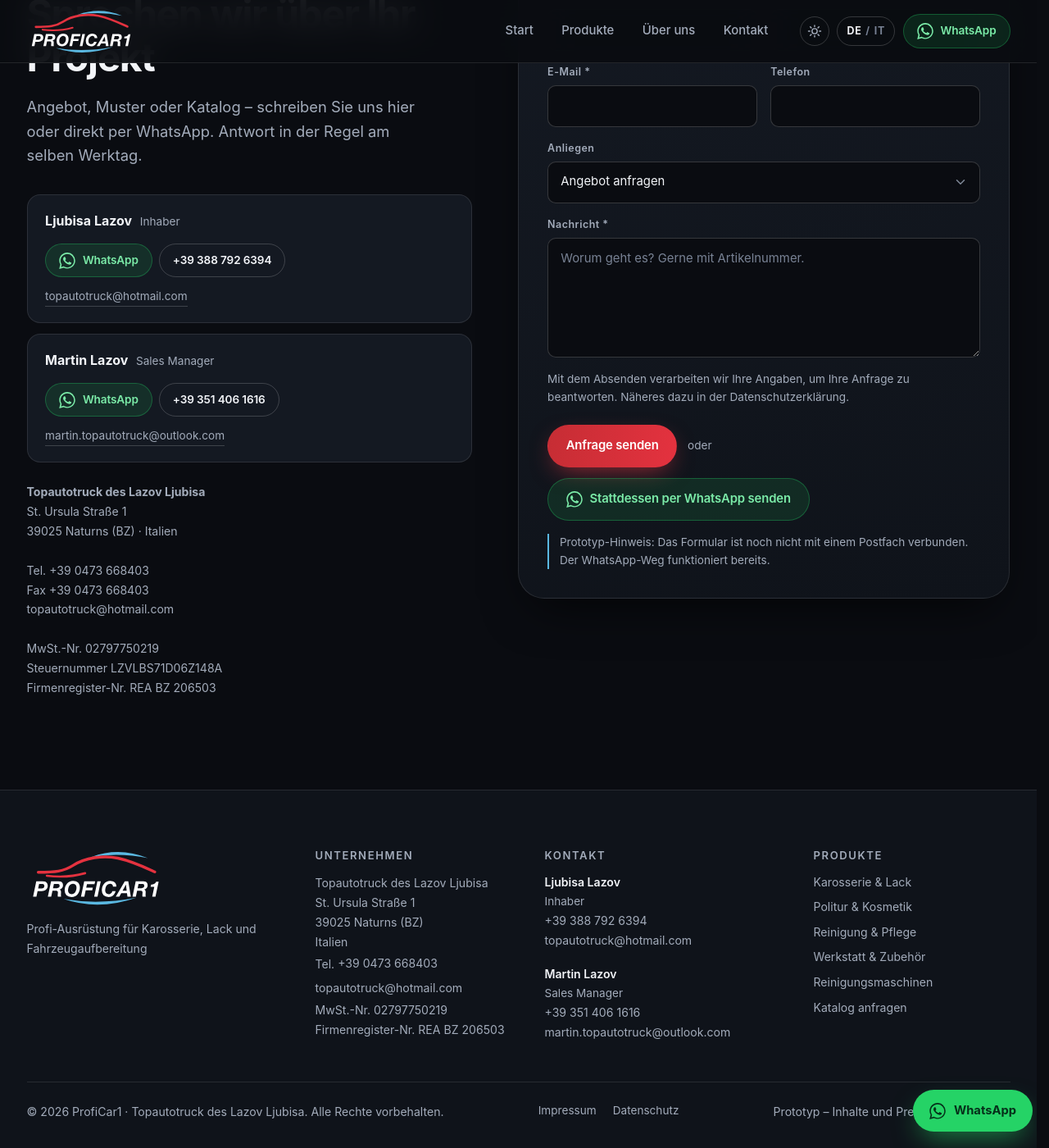
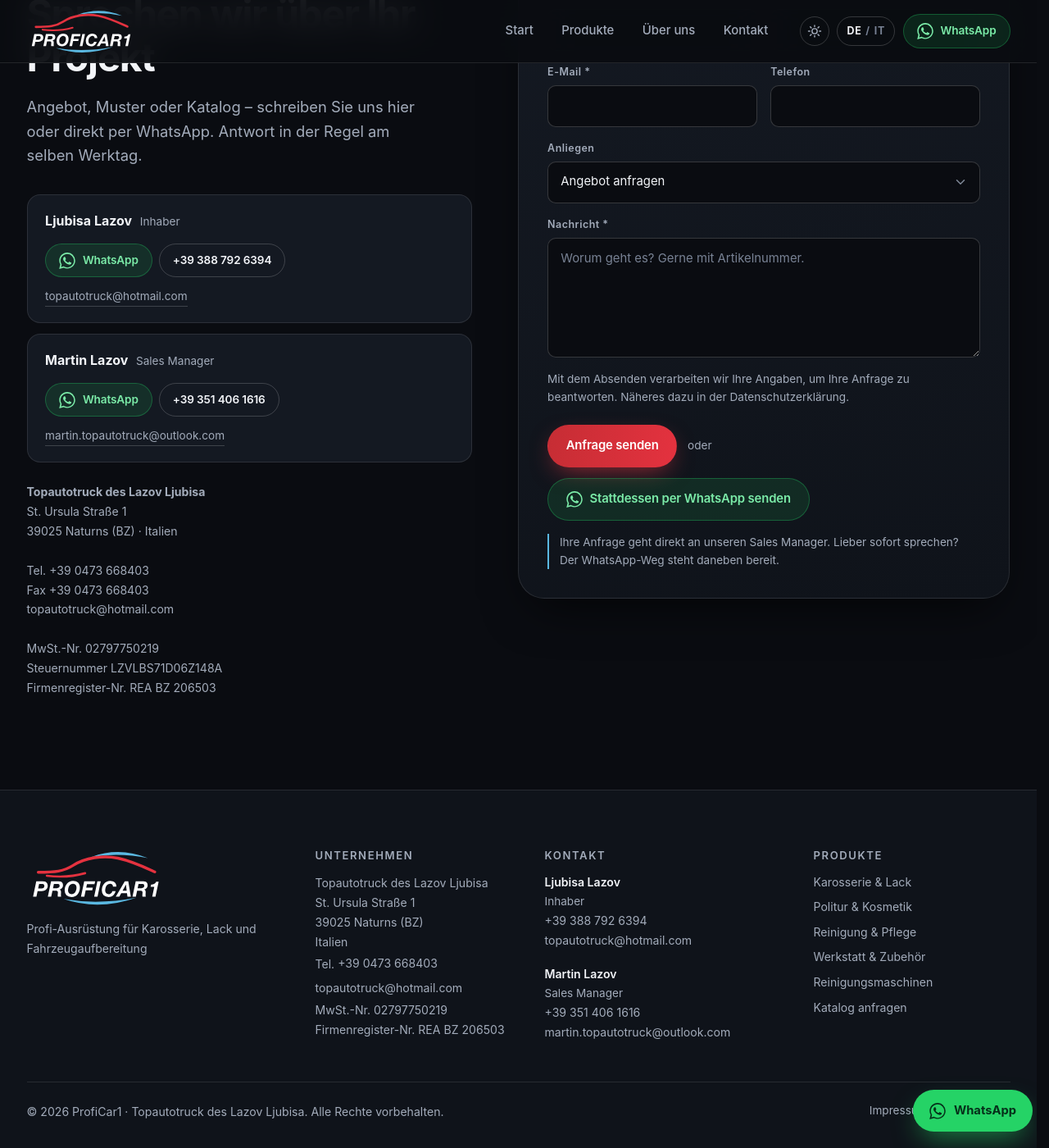
Before and after one commit to proficar1/website, a Jekyll site: the page built from index.html, in a window 1280 px wide and 1400 px high, scrolled down 4415 px. Shown: the whole window at 82% size. Built offline with Jekyll 4.4.1, drawn with Linux system fonts in a browser that asks for light colours.

Commit message:
Kontaktformular scharf geschaltet
Web3Forms-Key eingetragen, Anfragen gehen ab jetzt an
martin.topautotruck@outlook.com. Damit entfaellt der WhatsApp-Umweg
als Notloesung - der Knopf daneben bleibt als bewusste Alternative.

Beide Prototyp-Hinweise sind weg: der im Footer ganz, der unter dem
Formular weicht einem nuetzlichen Satz darueber, wo die Anfrage
landet.

Co-Authored-By: Claude Opus 5 (1M context) <noreply@anthropic.com>

```diff
--- a/_config.yml
+++ b/_config.yml
@@ -56,12 +56,13 @@ contacts:
 whatsapp: "393514061616"
 
 # Kontaktformular: Web3Forms (https://web3forms.com).
-# Der Access Key ist keine geheime Angabe – er steht in jeder Web3Forms-Seite
-# offen im Quelltext und taugt nur zum Zustellen an genau ein Postfach.
-# Den Key kostenlos auf web3forms.com mit der Zieladresse anfordern; solange
-# hier der Platzhalter steht, leitet das Formular auf WhatsApp um.
-# Zieladresse: martin.topautotruck@outlook.com (Martin Lazov)
-web3forms_key: "ACCESS-KEY-EINTRAGEN"
+# Der Access Key ist keine geheime Angabe – er steht laut Anbieter bewusst
+# offen im Quelltext jeder Seite und taugt allein zum Zustellen an genau ein
+# Postfach, nicht zum Auslesen früherer Anfragen oder zum Kontozugang.
+# Zieladresse: martin.topautotruck@outlook.com (Martin Lazov).
+# Empfänger im Web3Forms-Dashboard änderbar, ohne die Seite anzufassen.
+# Steht hier ein Platzhalter, leitet das Formular auf WhatsApp um.
+web3forms_key: "91bce378-409e-4a89-a971-809eb217be04"
 
 collections:
   products:
--- a/_data/i18n.yml
+++ b/_data/i18n.yml
@@ -100,8 +100,8 @@ de:
     or: oder
     via_whatsapp: Stattdessen per WhatsApp senden
     note: >-
-      Prototyp-Hinweis: Das Formular ist noch nicht mit einem Postfach verbunden.
-      Der WhatsApp-Weg funktioniert bereits.
+      Ihre Anfrage geht direkt an unseren Sales Manager. Lieber sofort
+      sprechen? Der WhatsApp-Weg steht daneben bereit.
     success: Danke! Ihre Anfrage ist unterwegs. Wir melden uns zeitnah.
     error: Das hat leider nicht geklappt. Bitte per WhatsApp oder E-Mail versuchen.
   footer:
@@ -116,7 +116,6 @@ de:
     tax_code_label: Steuernummer
     rea_label: Firmenregister-Nr. REA
     rights: Alle Rechte vorbehalten.
-    proto: Prototyp – Inhalte und Preise unverbindlich.
   wa:
     default: "Hallo ProfiCar1, ich habe eine Frage zu Ihren Produkten."
     product: "Hallo ProfiCar1, ich interessiere mich für"
@@ -221,8 +220,8 @@ it:
     or: oppure
     via_whatsapp: Invia invece su WhatsApp
     note: >-
-      Nota prototipo: il modulo non è ancora collegato a una casella di posta. Il
-      canale WhatsApp funziona già.
+      La vostra richiesta arriva direttamente al nostro Sales Manager.
+      Preferite parlarne subito? Accanto trovate il canale WhatsApp.
     success: Grazie! La richiesta è partita. Vi risponderemo a breve.
     error: Qualcosa è andato storto. Provate via WhatsApp o e-mail.
   footer:
@@ -237,7 +236,6 @@ it:
     tax_code_label: Codice fiscale
     rea_label: N. REA
     rights: Tutti i diritti riservati.
-    proto: Prototipo – contenuti e prezzi non vincolanti.
   wa:
     default: "Buongiorno ProfiCar1, ho una domanda sui vostri prodotti."
     product: "Buongiorno ProfiCar1, sono interessato a"
--- a/_includes/footer.html
+++ b/_includes/footer.html
@@ -79,6 +79,5 @@
       <li><a href="{{ imprint | relative_url }}">{{ t.footer.imprint }}</a></li>
       <li><a href="{{ privacy | relative_url }}">{{ t.footer.privacy }}</a></li>
     </ul>
-    <p class="muted small">{{ t.footer.proto }}</p>
   </div>
 </footer>
```
